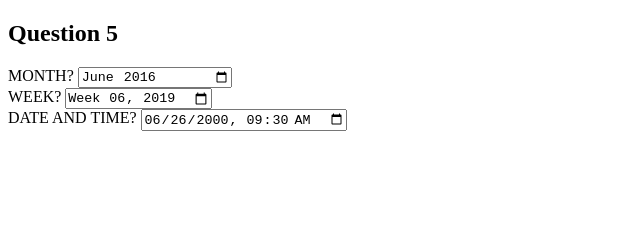
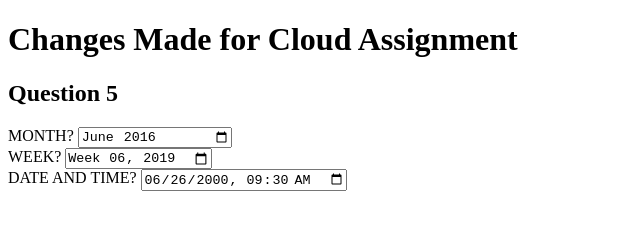
Before and after one commit to mayuriibhosale/Day-3-New-Repository, a plain HTML site: page index.html in a window 1280 px wide. Shown: the whole page, without its empty margins (0-640 px from the left). Drawn offline with Linux system fonts and the light colour scheme.

Commit message:
Updated index.html file for cloud assignment

```diff
--- a/index.html
+++ b/index.html
@@ -7,6 +7,7 @@
     <title>Document</title>
 </head>
 <body>
+    <h1> Changes Made for Cloud Assignment </h1>
     <h2>Question 5</h2>
     <label for="month">MONTH?</label>
     <input type="month" value="2016-06">
```
